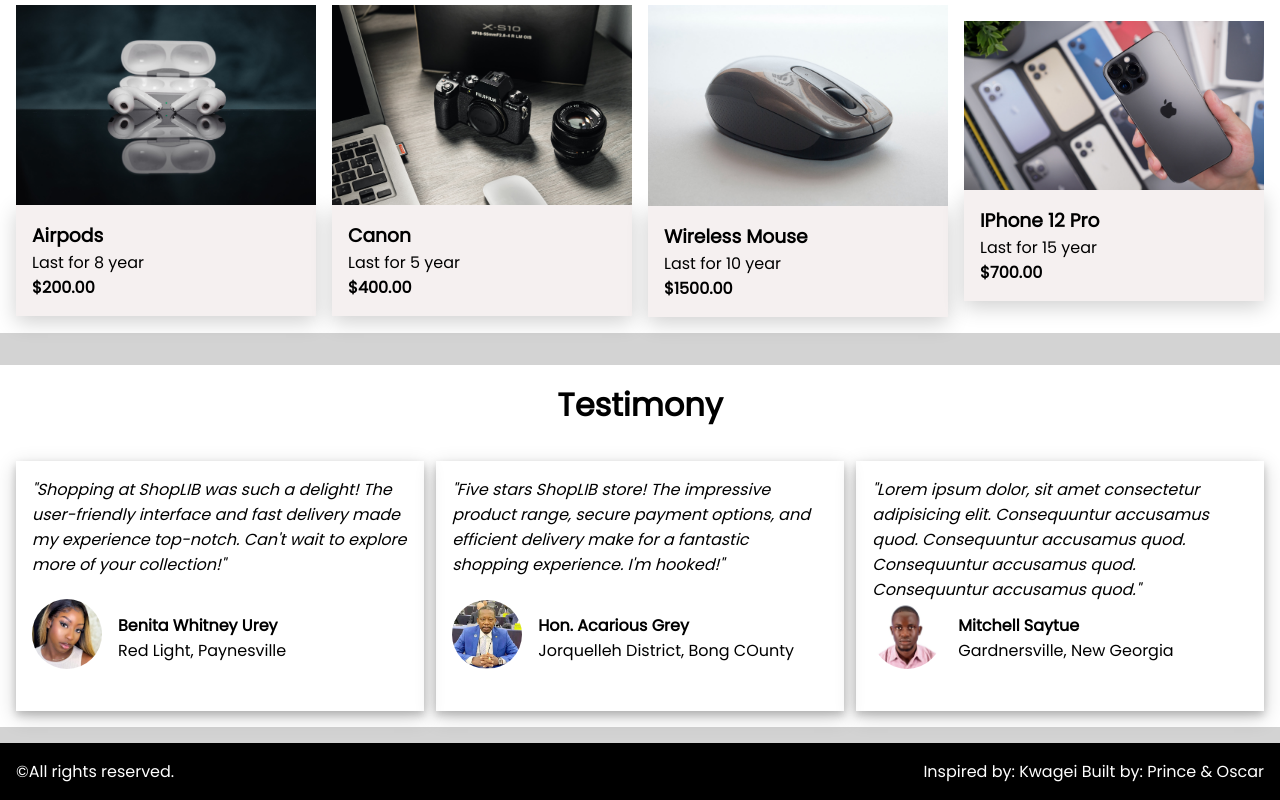
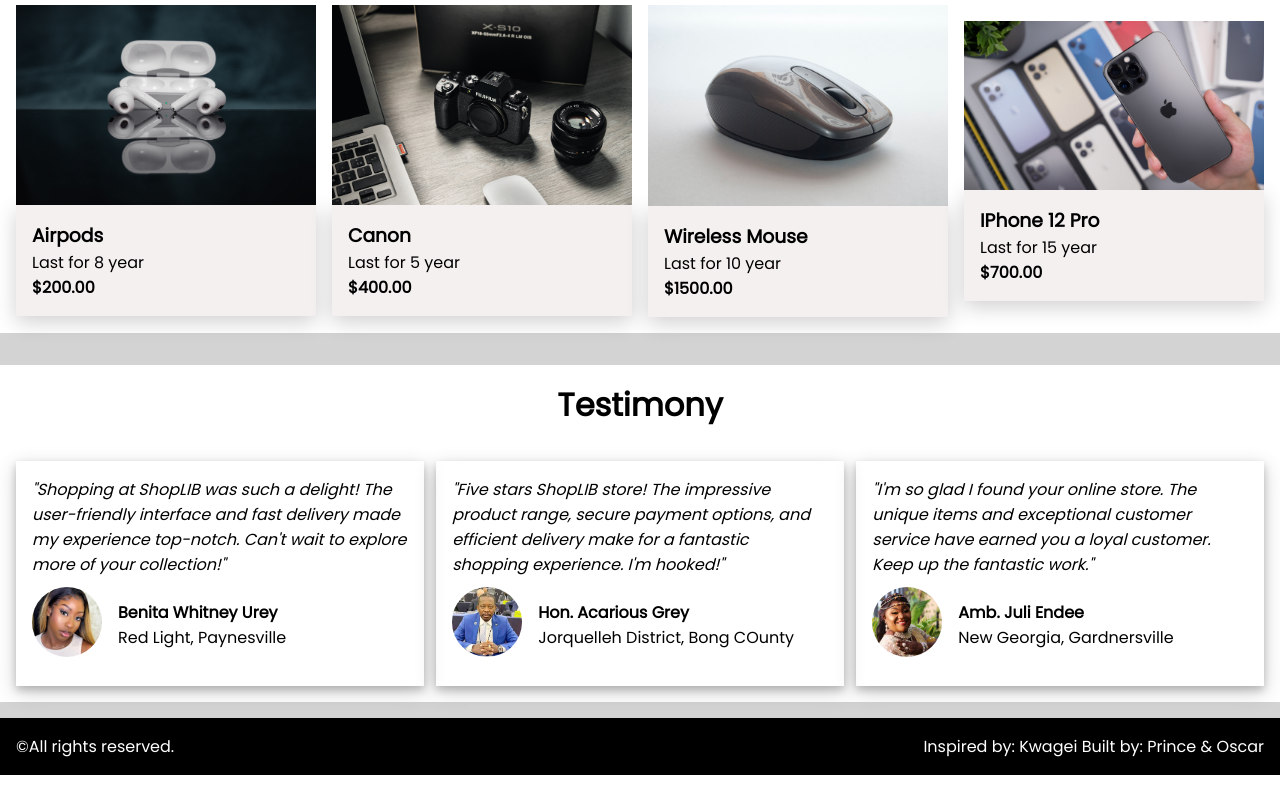
Before and after one commit to princeqdolo231/ShopLIB, a plain HTML site: page index.html in a window 1280 px wide. Shown: the part 936-1736 px from the top of the page. After the commit the page ends 1711 px from the top, so only its background shows below. Drawn offline with Linux system fonts and the light colour scheme.

Commit message:
Update index.html

```diff
--- a/index.html
+++ b/index.html
@@ -146,18 +146,18 @@
                 <div class="Testimony-Card-3">
                     <div class="TESTIFIER-ARTICLE">
                         <address>
-                            "Lorem ipsum dolor, sit amet consectetur adipisicing elit. Consequuntur accusamus quod. Consequuntur accusamus quod. Consequuntur accusamus quod. Consequuntur accusamus quod."
+                            "I'm so glad I found your online store. The unique items and exceptional customer service have earned you a loyal customer. Keep up the fantastic work."
                         </address>
 
                     </div>
                     <div class="Testimony-Information">
                         <div>
-                            <img class="Testimony-Img" src="./princeHead.jpeg">
+                            <img class="Testimony-Img" src="./julee.jpg">
                         </div>
                         <div class="TESTIFIER-DESCRIPTION">
                             <div>
-                                <h4>Mitchell Saytue</h4>
-                                <p>Gardnersville, New Georgia</p>
+                                <h4>Amb. Juli Endee</h4>
+                                <p>New Georgia, Gardnersville</p>
                             </div>
                         </div>
                     </div>
```
